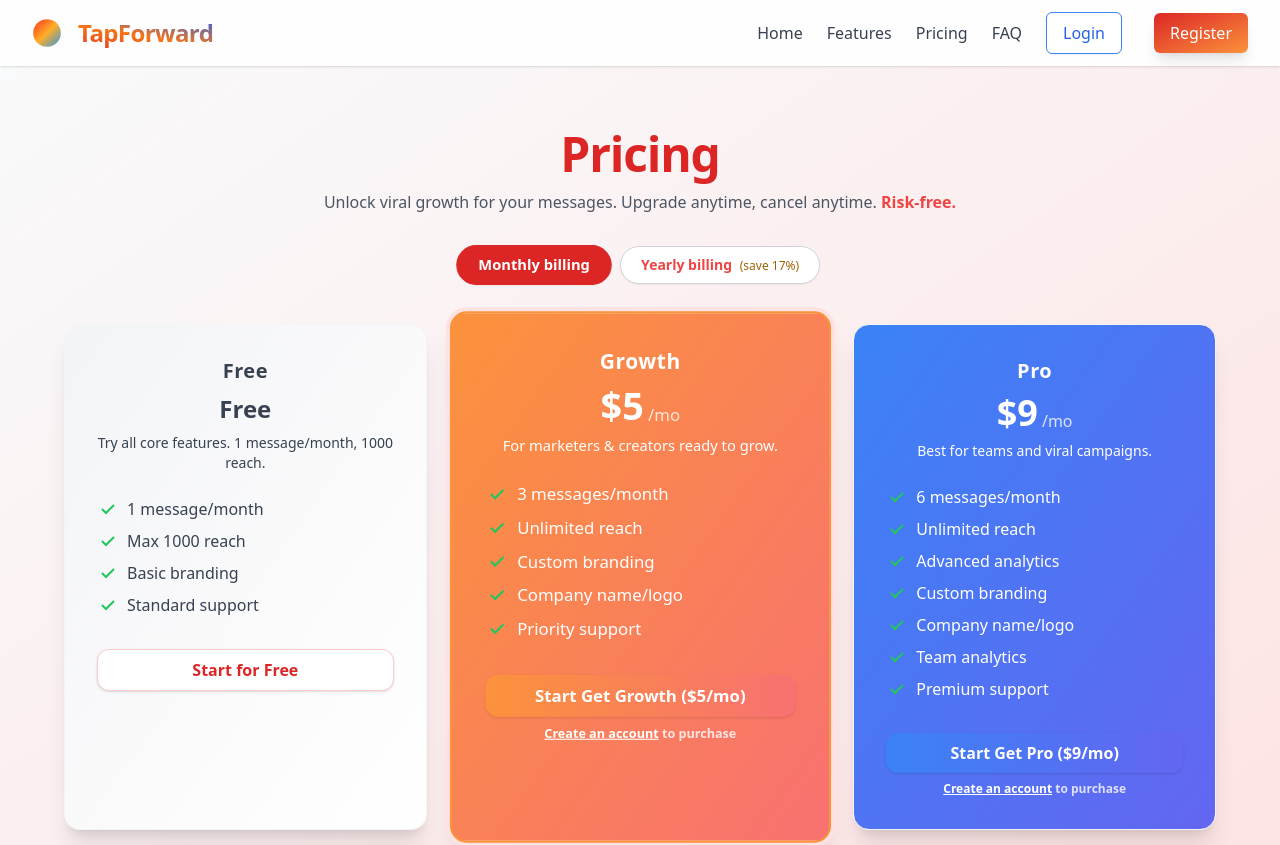
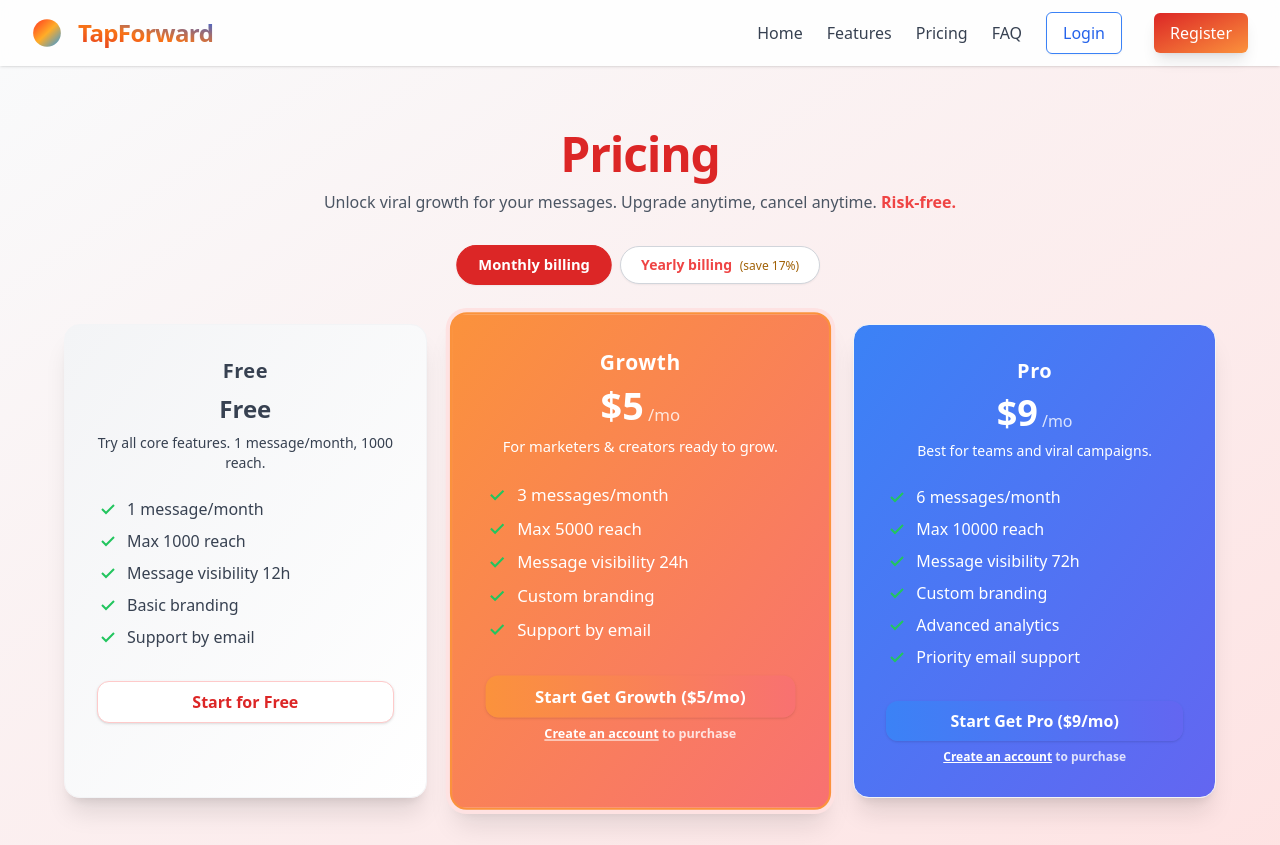
Before and after one commit to alinoajdea/tapforward, a Next.js app: page /pricing in a window 1280 px wide. Shown: the top 845 px of the page. Built offline with nearby package versions, Linux system fonts and the light colour scheme; no server answers.

Commit message:
Update page.tsx

```diff
--- a/app/pricing/page.tsx
+++ b/app/pricing/page.tsx
@@ -15,8 +15,9 @@ const plans = [
     features: [
       "1 message/month",
       "Max 1000 reach",
+      "Message visibility 12h",
       "Basic branding",
-      "Standard support",
+      "Support by email",
     ],
     cta: "Start for Free",
     color: "from-gray-100 to-white text-gray-700",
@@ -30,10 +31,10 @@ const plans = [
     description: "For marketers & creators ready to grow.",
     features: [
       "3 messages/month",
-      "Unlimited reach",
+      "Max 5000 reach",
+      "Message visibility 24h",
       "Custom branding",
-      "Company name/logo",
-      "Priority support",
+      "Support by email",
     ],
     cta: "Get Growth",
     color: "from-orange-400 to-red-400 text-white",
@@ -48,12 +49,11 @@ const plans = [
     description: "Best for teams and viral campaigns.",
     features: [
       "6 messages/month",
-      "Unlimited reach",
+      "Max 10000 reach",
+      "Message visibility 72h",
+      "Custom branding",
       "Advanced analytics",
-      "Custom branding",
-      "Company name/logo",
-      "Team analytics",
-      "Premium support",
+      "Priority email support",
     ],
     cta: "Get Pro",
     color: "from-blue-500 to-indigo-500 text-white",
```
